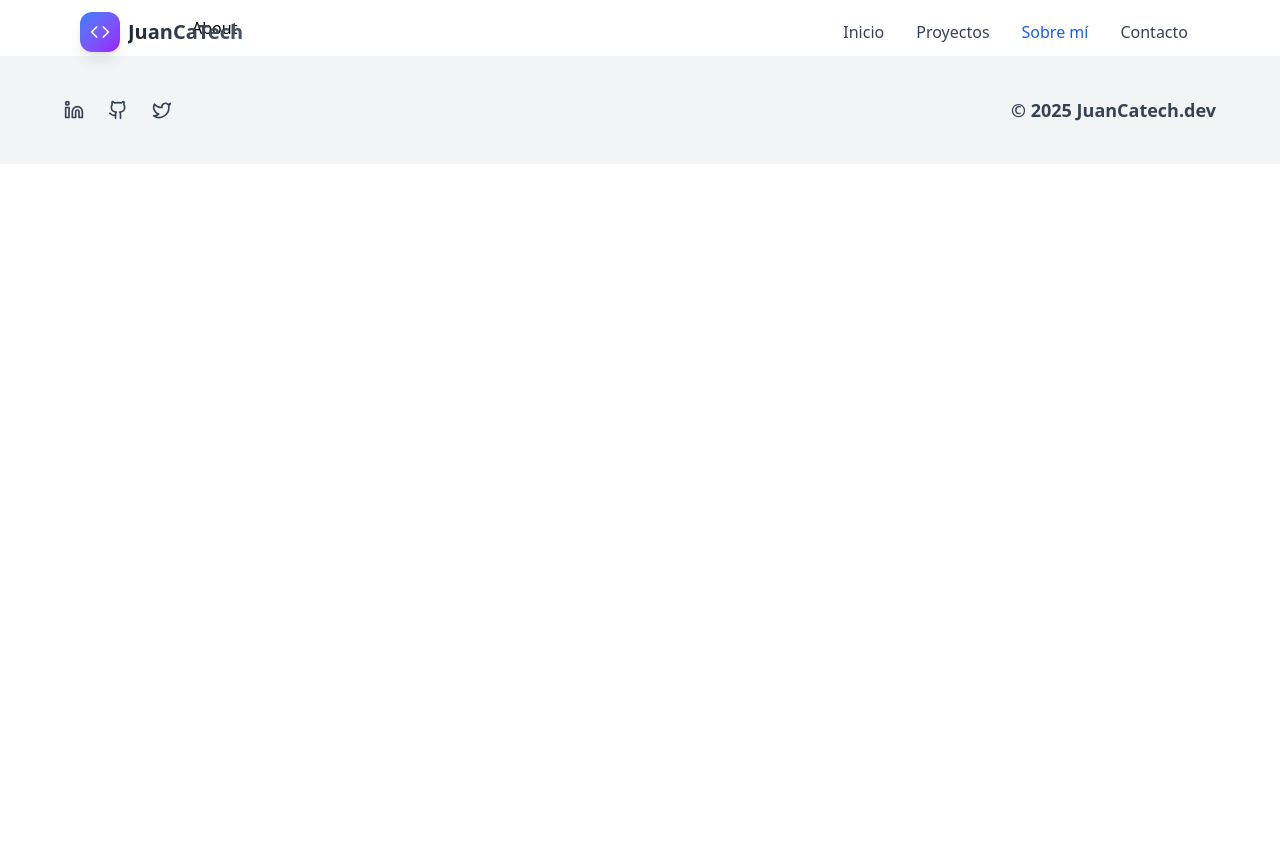
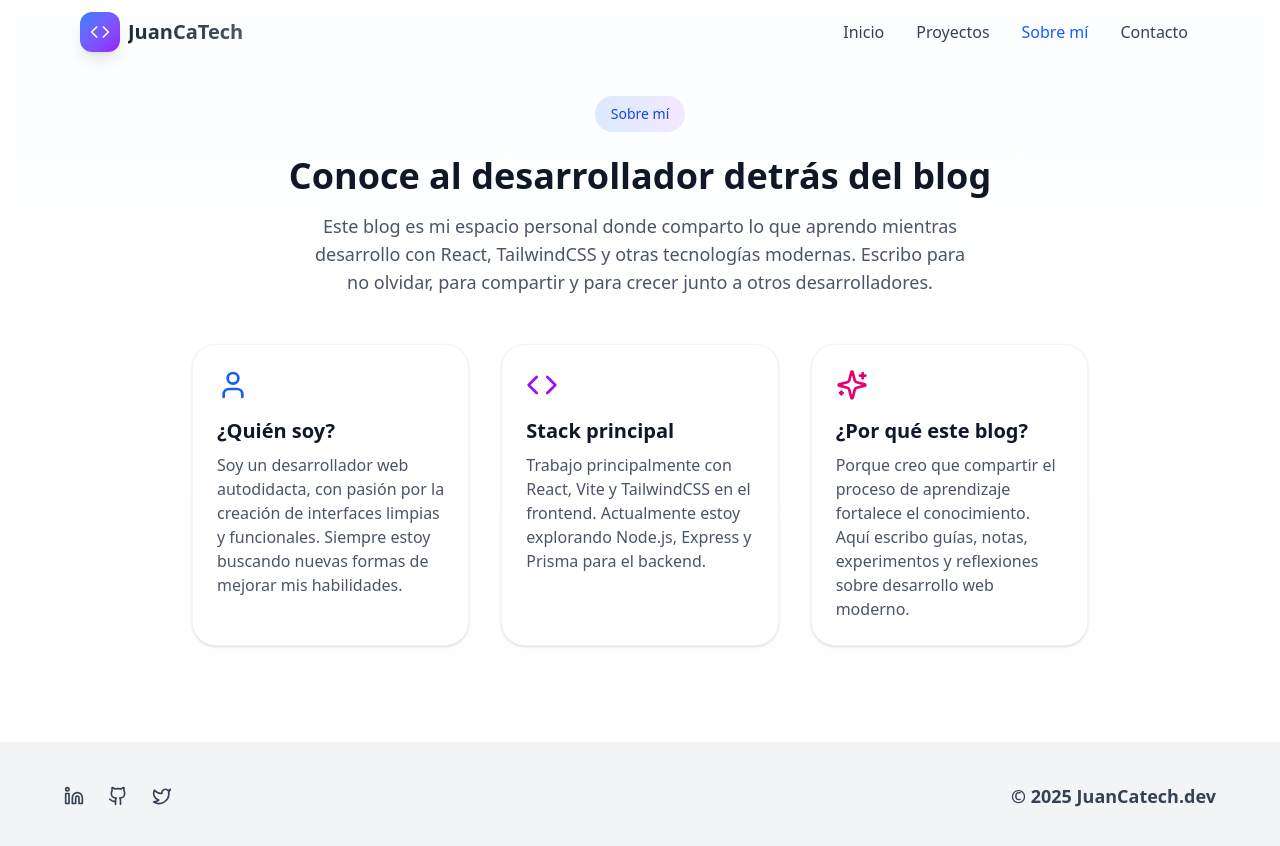
Before and after one commit to Juan17Informatico/blog-dev-notes, a React (Vite) app: page /about in a window 1280 px wide. Shown: the top 846 px of the page. Before the commit the page ends 800 px from the top, so only its background shows below. Built offline with nearby package versions, Linux system fonts and the light colour scheme.

Commit message:
feature: Import AboutMe section

```diff
--- a/src/router/BlogAppRouter.jsx
+++ b/src/router/BlogAppRouter.jsx
@@ -1,6 +1,7 @@
 import { Route, Routes } from "react-router-dom";
 import { HomePage } from "../pages/HomePage";
 import { Navbar } from "../components/Navbar";
+import { AboutMe } from "../components/AboutMe";
 import { Footer } from "../components/Footer";
 
 export const BlogAppRouter = () => {
@@ -10,7 +11,7 @@ export const BlogAppRouter = () => {
             <main className="p-4">
                 <Routes>
                     <Route path="/" element={<HomePage />} />
-                    <Route path="/about" element={<h1 className="max-w-4xl mx-auto">About</h1>} />
+                    <Route path="/about" element={<AboutMe />} />
                     <Route path="*" element={<h1 className="max-w-4xl mx-auto">404 - Página no encontrada</h1>} />
                 </Routes>
             </main>
```
